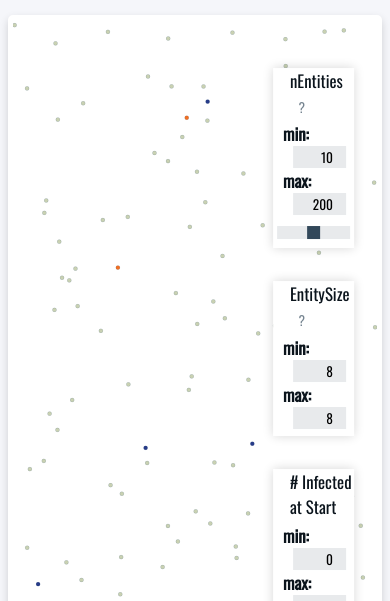
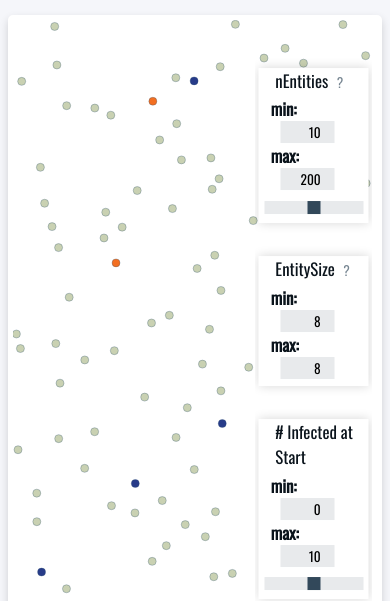
Before and after one commit to meinlebenswerk/meinlebenswerk.github.io, a website built with webpack: page index.html in a window 390 px wide. Shown: the part 499-1100 px from the top of the page. Built offline with nearby package versions, Linux system fonts and the light colour scheme.

Commit message:
Upscaling fixed + mobile ui fixes

```diff
--- a/src/index.ts
+++ b/src/index.ts
@@ -6,7 +6,7 @@
 
 
 
-let initCanvas = (canvasElement: HTMLCanvasElement, container: HTMLElement) => {
+let initCanvas = (canvasElement: HTMLCanvasElement, container: HTMLElement, enableSuperresolution: boolean = false) => {
   let canvasContext: CanvasRenderingContext2D|null = canvasElement.getContext('2d');
 
   let resizeHandler = () => {
@@ -14,9 +14,12 @@
     let w = canvasElement.clientWidth
 
     // Experimental oversize handler, for mobile
-    if(h < 400 || w < 400){
-      h = h*2
-      w = w*2
+    if(enableSuperresolution){
+      if(h < 300 || w < 300){
+        h = h*2
+        w = w*2
+      }
+
     }
 
     if(canvasContext){
@@ -82,7 +85,7 @@
   let container: HTMLElement|null = document.getElementById('graph_canvas_container')
   if(!container) return
 
-  let ctx = initCanvas(canvas, container)
+  let ctx = initCanvas(canvas, container, true)
   if(!ctx) return
   let _grapher = new grapher(ctx)
   return _grapher
--- a/style.css
+++ b/style.css
@@ -457,6 +457,10 @@
     max-width: 30vw;
   }
 
+  .options > div {
+    width: 100%;
+  }
+
   .param_options > label {
     margin: 0 auto 0 auto;
     float: left;
```
Also changed, not shown: dist/pandaemic.js, dist/pandaemic.min.js, 2 other files.
